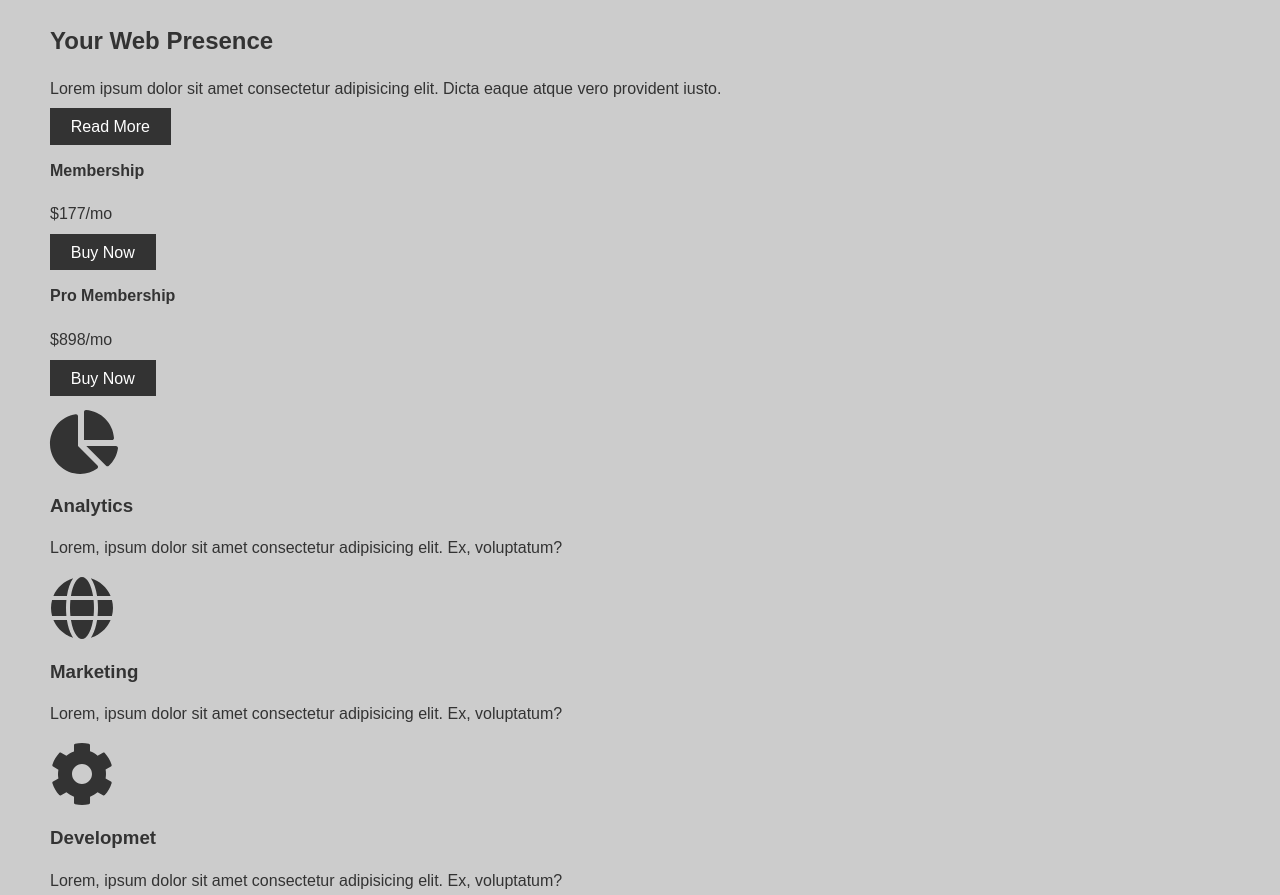
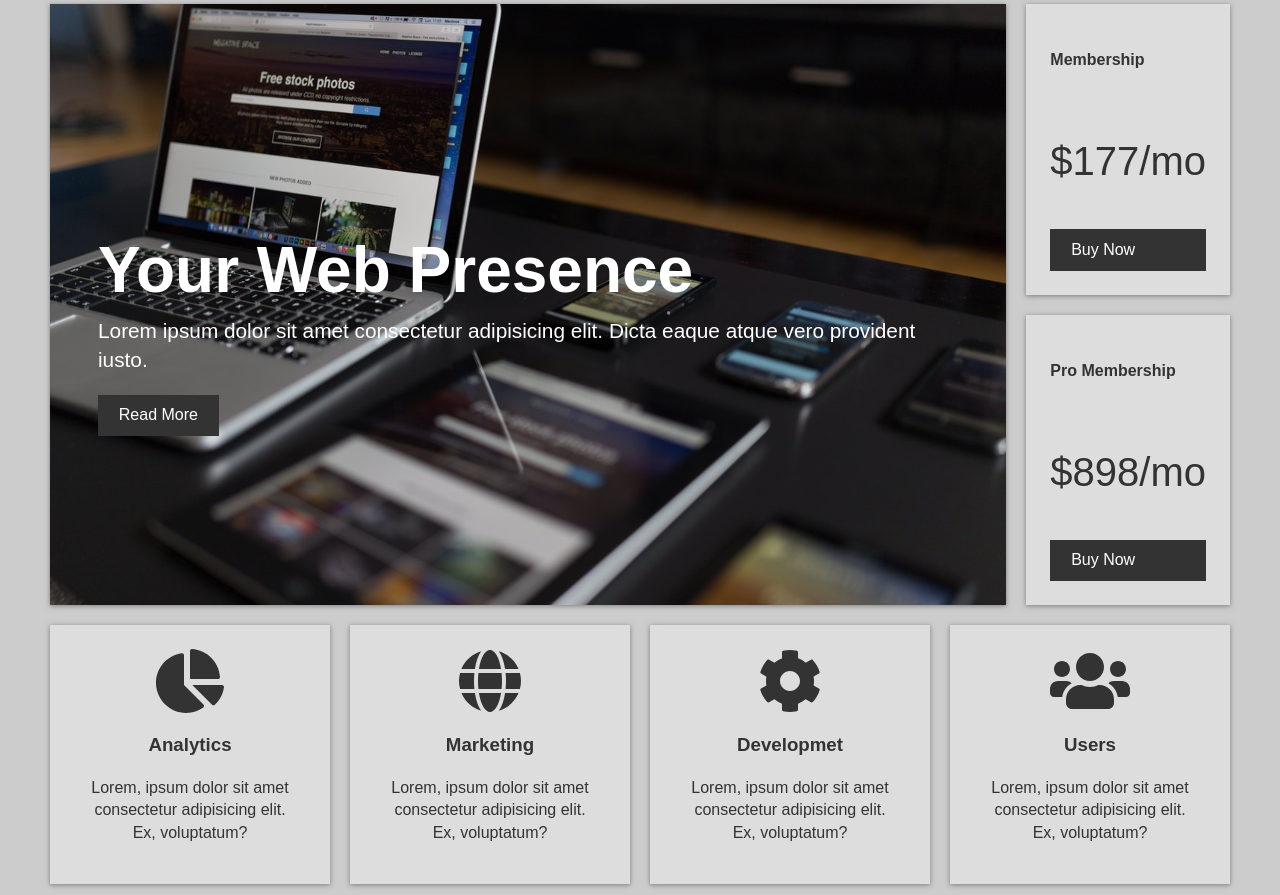
Before and after one commit to standlyfaustina/techno_design_website, a plain HTML site: page index.html in a window 1280 px wide. Shown: the part 128-1023 px from the top of the page. Drawn offline with Linux system fonts and the light colour scheme.

Commit message:
styled css/grid

```diff
--- a/index.html
+++ b/index.html
@@ -31,7 +31,7 @@
                 <p class="price">$177/mo</p>
                 <a href="#" class="btn">Buy Now</a>
             </div>
-            <div class="top-box top-box-a">
+            <div class="top-box top-box-b">
                 <h4>Pro Membership</h4>
                 <p class="price">$898/mo</p>
                 <a href="#" class="btn">Buy Now</a>
--- a/style.css
+++ b/style.css
@@ -62,3 +62,109 @@ img{
     background: var(--dark);
     color:  var(--light);
 }
+
+/* Top container */
+
+.top-container{
+    display: grid;
+    grid-gap: 20px;
+    grid-template-areas:
+    'showcase showcase top-box-a'
+    'showcase showcase top-box-b';
+}
+
+.showcase{
+    grid-area:showcase;
+    min-height: 400px;
+    background: url(images/showcase.jpg);
+    background-size: cover;
+    background-position: center;
+    padding:3rem;
+    display:flex;
+    flex-direction: column;
+    align-items: flex-start;
+    justify-content: center;
+    box-shadow: var(--shadow);
+}
+
+
+.showcase h1{
+    font-size: 4rem;
+    margin-bottom: 0;
+    color: var(--light);
+}
+
+.showcase p{
+    font-size: 1.3rem;
+    margin-top: 0;
+    color: var(--light);
+}
+/* tobox */
+.top-box{
+    background: var(--primary);
+    display: grid;
+    align-items: center;
+    justify-content: center;
+    box-shadow: var(--shadow);
+    padding: 1.5rem;
+}
+
+.top-box .price{
+    font-size: 2.5rem;
+}
+.top-box-a{
+    grid-area: top-box-a;
+}
+
+.top-box-b{
+    grid-area: top-box-b;
+}
+
+/* boxes */
+
+.boxes{
+    display: grid;
+    grid-gap: 20px;
+    grid-template-columns:repeat(auto-fit, minmax(200px, 1fr)) ;
+}
+
+.box{
+    background: var(--primary);
+    text-align: center;
+    padding: 1.5rem 2rem;
+    box-shadow: var(--shadow);
+}
+
+/* info */
+
+.info{
+    background: var(--primary);
+    box-shadow: var(--shadow);
+    display: grid;
+    grid-gap: 30px;
+    grid-template-columns: repeat(2, 1fr);
+    padding: 3rem;
+}
+
+/* portfolio */
+
+.porfolio{
+    display: grid;
+    grid-gap: 20px;
+    grid-template-columns: repeat(auto-fit, minmax(200px,1fr));
+}
+
+.porfolio img{
+    width: 100%;
+    box-shadow: var(--shadow);
+}
+
+/* footer */
+
+footer{
+    margin-top: 2rem;
+    background: var(--dark);
+    color: var(--light);
+    text-align: center;
+    padding: 1rem;
+}
```
